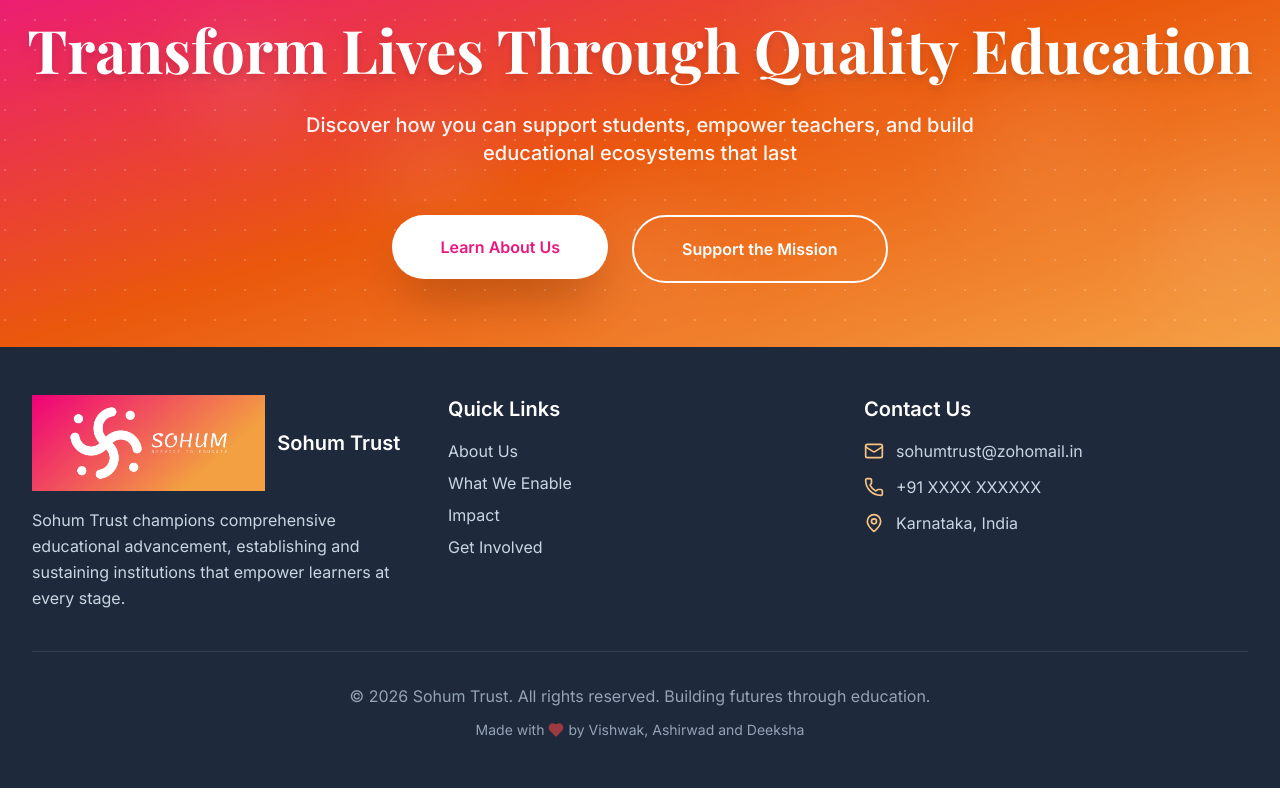
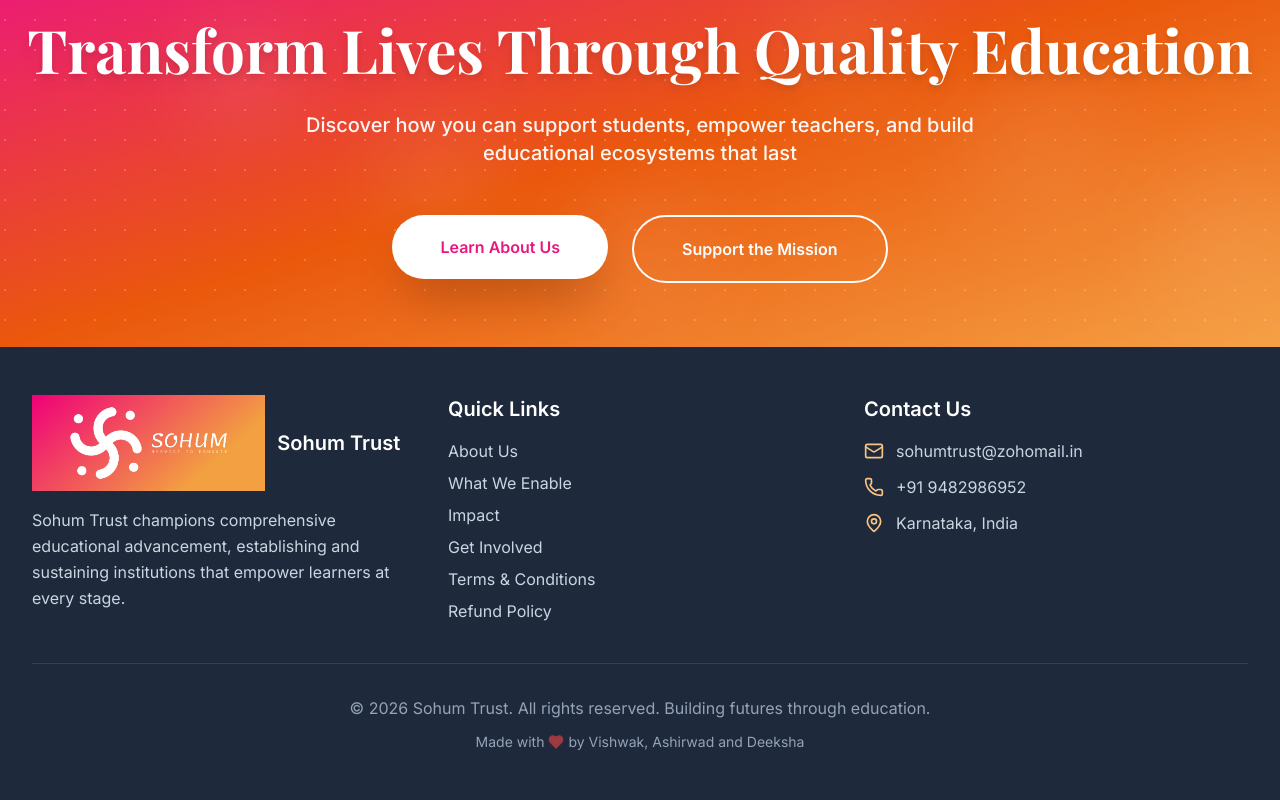
Before and after one commit to SOHUM-TRUST/sohum-trust, a React (Create React App) app in the folder frontend/: page / in a window 1280 px wide. Shown: the part 4642-5442 px from the top of the page. Built offline with nearby package versions, Linux system fonts and the light colour scheme; a web font is replaced by a local one.

Commit message:
Add Terms & Conditions and Refund Policy links

```diff
--- a/frontend/src/components/SiteFooter.jsx
+++ b/frontend/src/components/SiteFooter.jsx
@@ -60,6 +60,22 @@ const SiteFooter = () => {
                   Get Involved
                 </Link>
               </li>
+              <li>
+                <Link
+                  to="/terms"
+                  className="hover:text-[#f9c483] transition-colors duration-200"
+                >
+                  Terms & Conditions
+                </Link>
+              </li>
+              <li>
+                <Link
+                  to="/refund-policy"
+                  className="hover:text-[#f9c483] transition-colors duration-200"
+                >
+                  Refund Policy
+                </Link>
+              </li>
             </ul>
           </div>
 
@@ -72,7 +88,7 @@ const SiteFooter = () => {
               </li>
               <li className="flex items-center space-x-3">
                 <Phone className="w-5 h-5 text-[#f9c483]" />
-                <span>+91 XXXX XXXXXX</span>
+                <a href="tel:+919482986952" className="hover:text-[#f9c483] transition-colors duration-200">+91 9482986952</a>
               </li>
               <li className="flex items-center space-x-3">
                 <MapPin className="w-5 h-5 text-[#f9c483]" />
```
